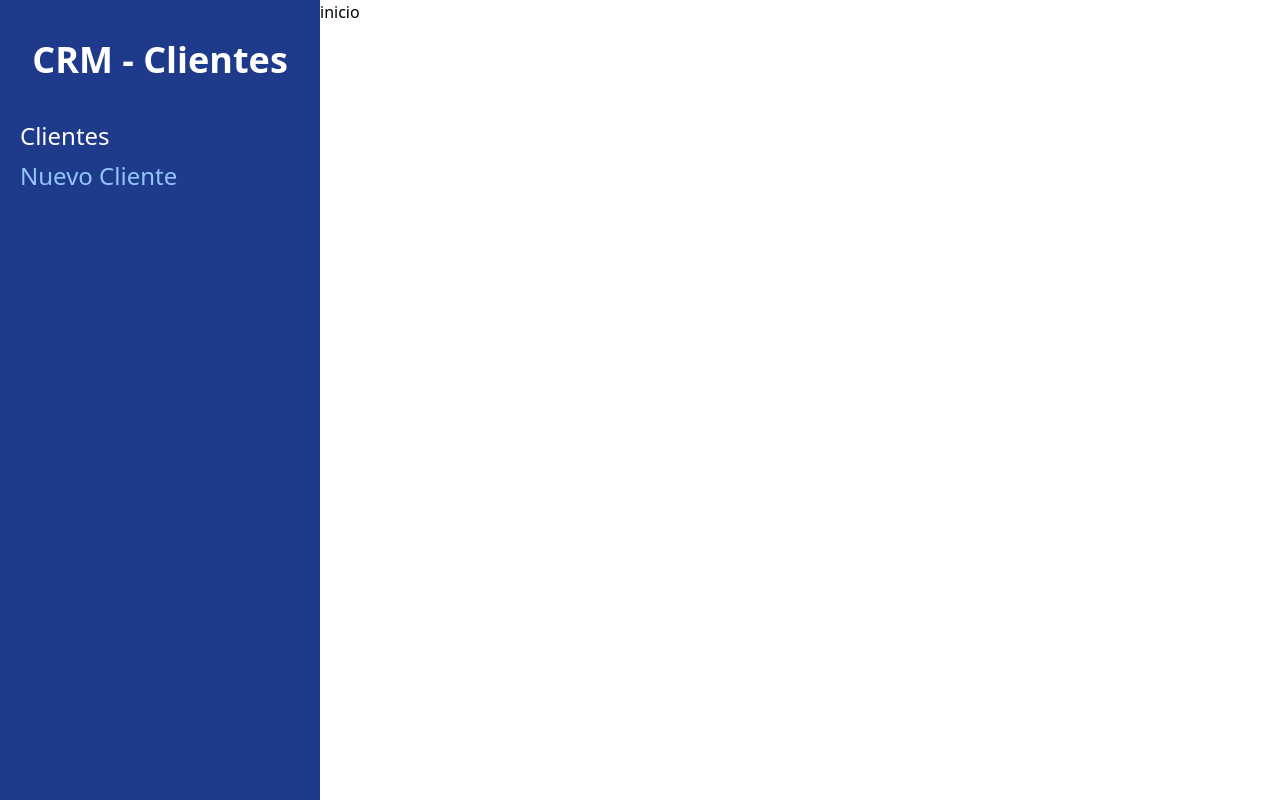
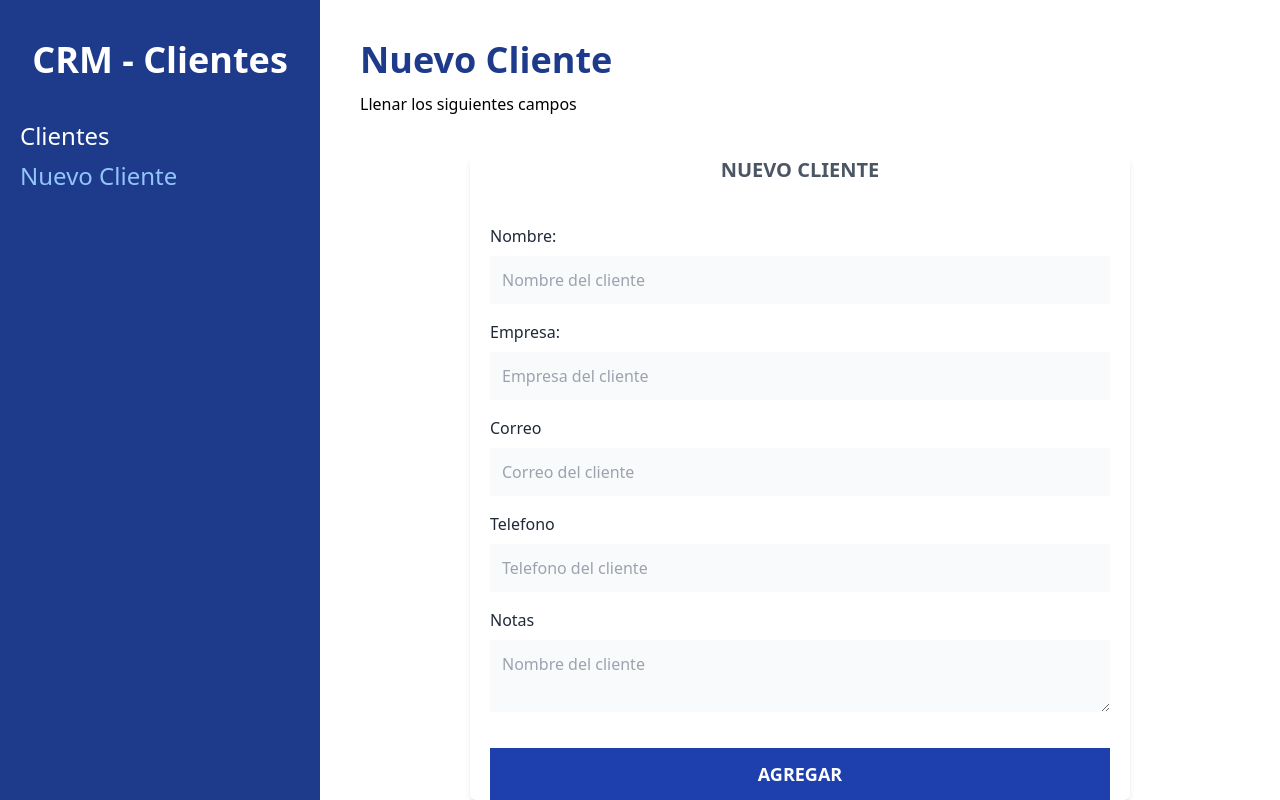
Before and after one commit to danamariacruz/CRM-Clientes-React, a React (Vite) app: page /clientes/nuevo in a window 1280 px wide. Built offline with nearby package versions, Linux system fonts and the light colour scheme.

Commit message:
Agregando Formik al proyecto y form. de nuevo cliente

```diff
--- a/package.json
+++ b/package.json
@@ -9,11 +9,13 @@
   },
   "dependencies": {
     "autoprefixer": "^10.4.7",
+    "formik": "^2.2.9",
     "postcss": "^8.4.14",
     "react": "^18.0.0",
     "react-dom": "^18.0.0",
     "react-router-dom": "^6.3.0",
-    "tailwindcss": "^3.1.4"
+    "tailwindcss": "^3.1.4",
+    "yup": "^0.32.11"
   },
   "devDependencies": {
     "@types/react": "^18.0.0",
--- a/src/App.jsx
+++ b/src/App.jsx
@@ -2,8 +2,8 @@ import { useState } from 'react'
 import {BrowserRouter, Routes, Route} from 'react-router-dom'
 import Layout from './layout/Layout'
 import Inicio from './paginas/Inicio'
-import NuevoCliente from './paginas/Inicio'
-import EditarCliente from './paginas/Inicio'
+import NuevoCliente from './paginas/NuevoCliente'
+import EditarCliente from './paginas/EditarCliente'
 
 function App() {
 
--- /dev/null
+++ b/src/components/Formulario.jsx
@@ -0,0 +1,42 @@
+import React from 'react'
+import {Formik, Form, Field} from 'formik'
+
+const Formulario = () => {
+  return (
+    <div className="bg-white mt-10 px-5 ppy-10 rounded-md shadow-md md: w-3/4 mx-auto">
+    <h1 className="text-gray-600 font-bold text-xl uppercase text-center"> Nuevo Cliente</h1>
+      <Formik>
+        <Form className="mt-10">
+            <div className="mb-4">
+                <label className="text-gray-800">Nombre: </label>
+                <Field type="text" className="mt-2 block w-full p-3 bg-gray-50" placeholder="Nombre del cliente" />
+            </div>
+
+            <div className="mb-4">
+                <label className="text-gray-800">Empresa: </label>
+                <Field type="text" className="mt-2 block w-full p-3 bg-gray-50" placeholder="Empresa del cliente" />
+            </div>
+
+            <div className="mb-4">
+                <label className="text-gray-800">Correo</label>
+                <Field type="email" className="mt-2 block w-full p-3 bg-gray-50" placeholder="Correo del cliente" />
+            </div>
+
+            <div className="mb-4">
+                <label className="text-gray-800">Telefono</label>
+                <Field type="tel" className="mt-2 block w-full p-3 bg-gray-50" placeholder="Telefono del cliente" />
+            </div>
+
+            <div className="mb-4">
+                <label className="text-gray-800">Notas</label>
+                <Field as="textarea" type="password" className="mt-2 block w-full p-3 bg-gray-50" placeholder="Nombre del cliente" />
+            </div>
+
+            <input type="submit" value="Agregar" className="mt-5 w-full bg-blue-800 p-3 text-white uppercase font-bold text-lg" />
+        </Form>
+    </Formik>
+    </div>
+  )
+}
+
+export default Formulario
--- a/src/layout/Layout.jsx
+++ b/src/layout/Layout.jsx
@@ -17,7 +17,7 @@ const Layout = () => {
         </nav>
         </div>
 
-        <div className="md:w-3/4">
+        <div className="md:w-3/4 p-10 md:h-screen overflow-scroll">
             <Outlet />
         </div>
     </div>
--- a/src/paginas/NuevoCliente.jsx
+++ b/src/paginas/NuevoCliente.jsx
@@ -1,10 +1,13 @@
 import React from 'react'
+import Formulario from '../components/Formulario'
 
 const NuevoCliente = () => {
   return (
-    <div>
-
-    </div>
+    <>
+     <h1 className="font-black text-4xl text-blue-900">Nuevo Cliente</h1>
+     <p className="mt-3">Llenar los siguientes campos</p>
+     <Formulario />
+    </>
   )
 }
 
```
Also changed, not shown: 1 other file (tests, documents, lock files or other folders).
